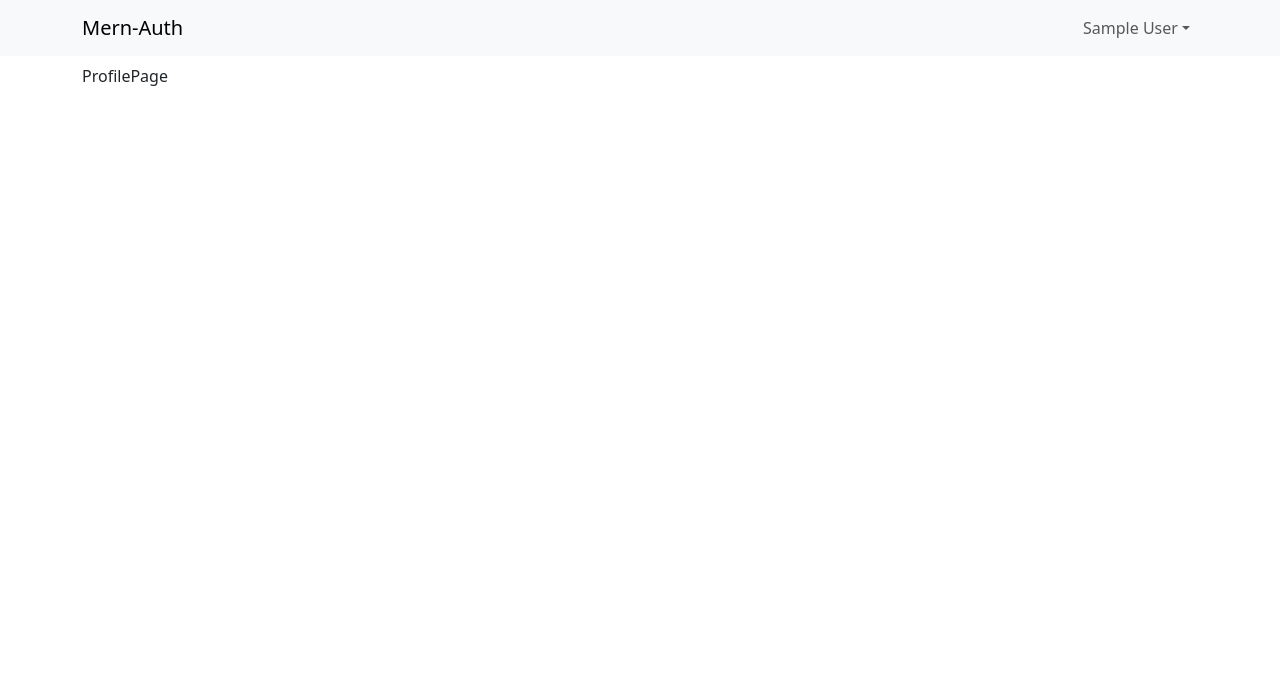
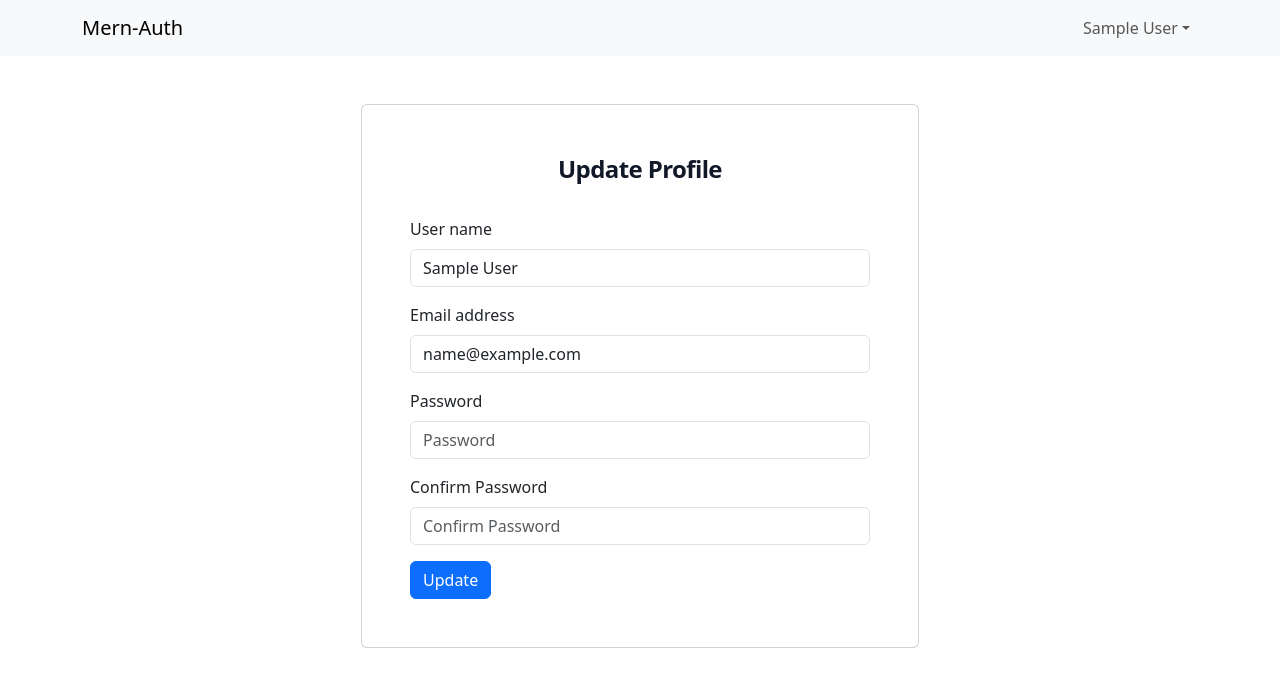
Before and after one commit to krishnabhatta01/mern-auth, a React (Vite) app in the folder frontend/: page /profile in a window 1280 px wide. Shown: the top 686 px of the page. Built offline with nearby package versions, Linux system fonts and the light colour scheme; sample sign-in values are in the browser's storage.

Commit message:
ProfilePage component

```diff
--- a/frontend/src/pages/ProfilePage.jsx
+++ b/frontend/src/pages/ProfilePage.jsx
@@ -1,9 +1,101 @@
+import {useState, useEffect} from 'react';
+import {Button, Form } from 'react-bootstrap';
+import FormContainer  from '../components/FormContainer';
+import {Link, useNavigate} from 'react-router-dom';
+
+import {useDispatch, useSelector} from 'react-redux';
+import { setCredentials } from '../slices/authSlice';
+import {toast} from 'react-toastify';
+import Loader from '../components/Loader';
+
+const ProfilePage = () => {
+
+    const [name, setName] = useState('');
+    const [email, setEmail] = useState('');
+    const [password, setPassword] = useState('');
+    const [confirmPassword, setConfirmPassword] = useState('');
 
 
-const ProfilePage = () => {
-  return (
-    <div>ProfilePage</div>
+    const navigate = useNavigate();
+    const dispatch = useDispatch();
+
+     const {userInfo} = useSelector((state) => state.auth);
+
+
+    useEffect(() => {
+        setName(userInfo.name);
+        setEmail(userInfo.email);
+
+    },[userInfo.name, userInfo.email]);
+
+    const submitHandler = async (e) => {
+        e.preventDefault();
+        if(password !== confirmPassword ){
+            toast.error('Passwords do not match!');
+        } else if(name=="" || email=="" ){
+            toast.error('Please fill up the form!');
+        }else if(password === ''){
+            toast.error('Please enter password!');
+        }else {
+            try {
+               toast.success('Submitted');
+            } catch (err) {
+                toast.error(err.data.message || err.error );
+            }
+        }
+    }
+
+    return (
+    <FormContainer>
+        <h2 className="mb-8 text-center text-2xl font-bold  tracking-tight text-gray-900">
+          Update Profile
+          </h2>
+        <Form onSubmit={submitHandler}>
+            <Form.Group className="mb-3" controlId="name">
+            <Form.Label>User name</Form.Label>
+            <Form.Control type="text" placeholder="Enter name"
+            onChange={(e) => setName(e.target.value)}
+            value={name}
+            />
+
+        </Form.Group>
+
+        <Form.Group className="mb-3" controlId="formBasicEmail">
+            <Form.Label>Email address</Form.Label>
+            <Form.Control type="email" placeholder="Enter email"
+            onChange={(e) => setEmail(e.target.value)}
+            value={email}
+            />
+
+        </Form.Group>
+
+        <Form.Group className="mb-3" controlId="formBasicPassword">
+            <Form.Label>Password</Form.Label>
+            <Form.Control type="password" placeholder="Password"
+            onChange={(e) => setPassword(e.target.value)}
+            />
+        </Form.Group>
+
+        <Form.Group className="mb-3" controlId="confirmPassword">
+            <Form.Label>Confirm Password</Form.Label>
+            <Form.Control type="password" placeholder="Confirm Password"
+            onChange={(e) => setConfirmPassword(e.target.value)}
+            />
+        </Form.Group>
+
+
+
+        <Button variant="primary" type="submit">
+            Update
+        </Button>
+
+
+
+
+        </Form>
+
+    </FormContainer>
+
   )
 }
-
-export default ProfilePage
+export default ProfilePage;
```
